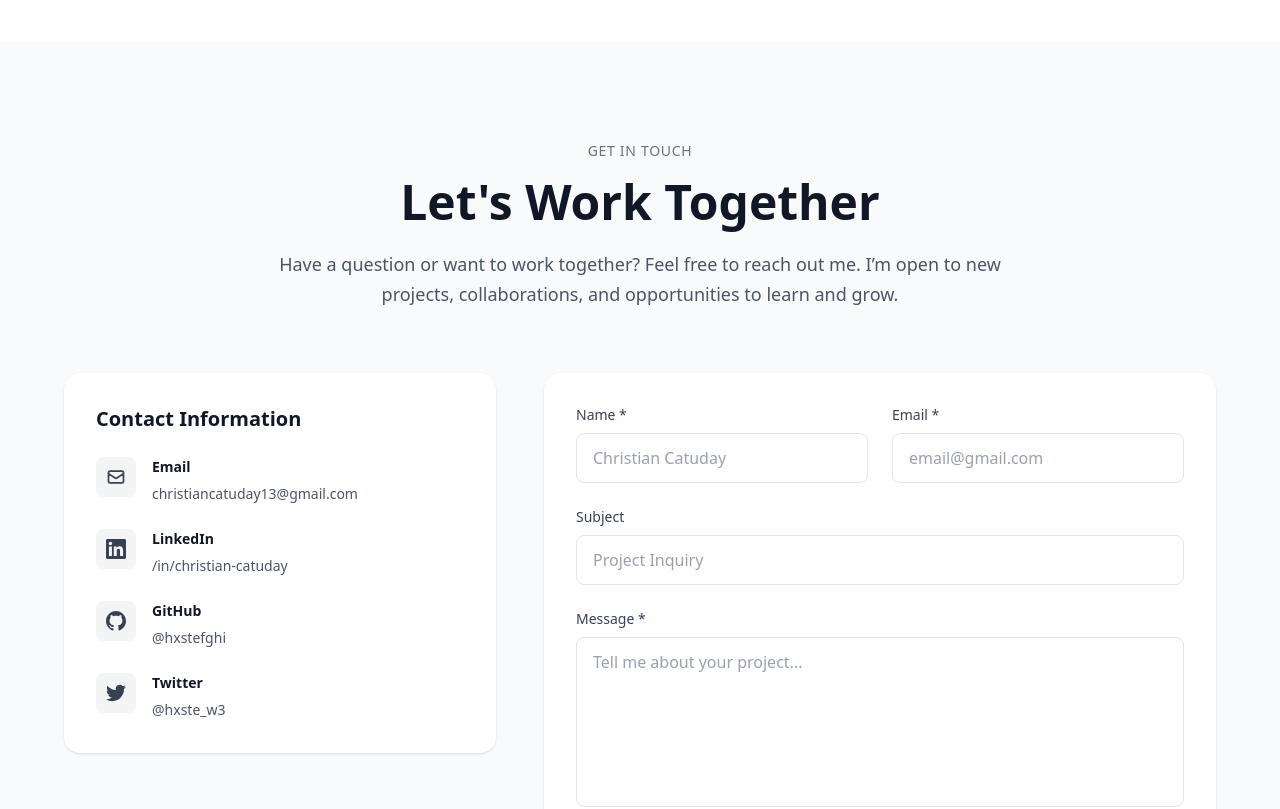
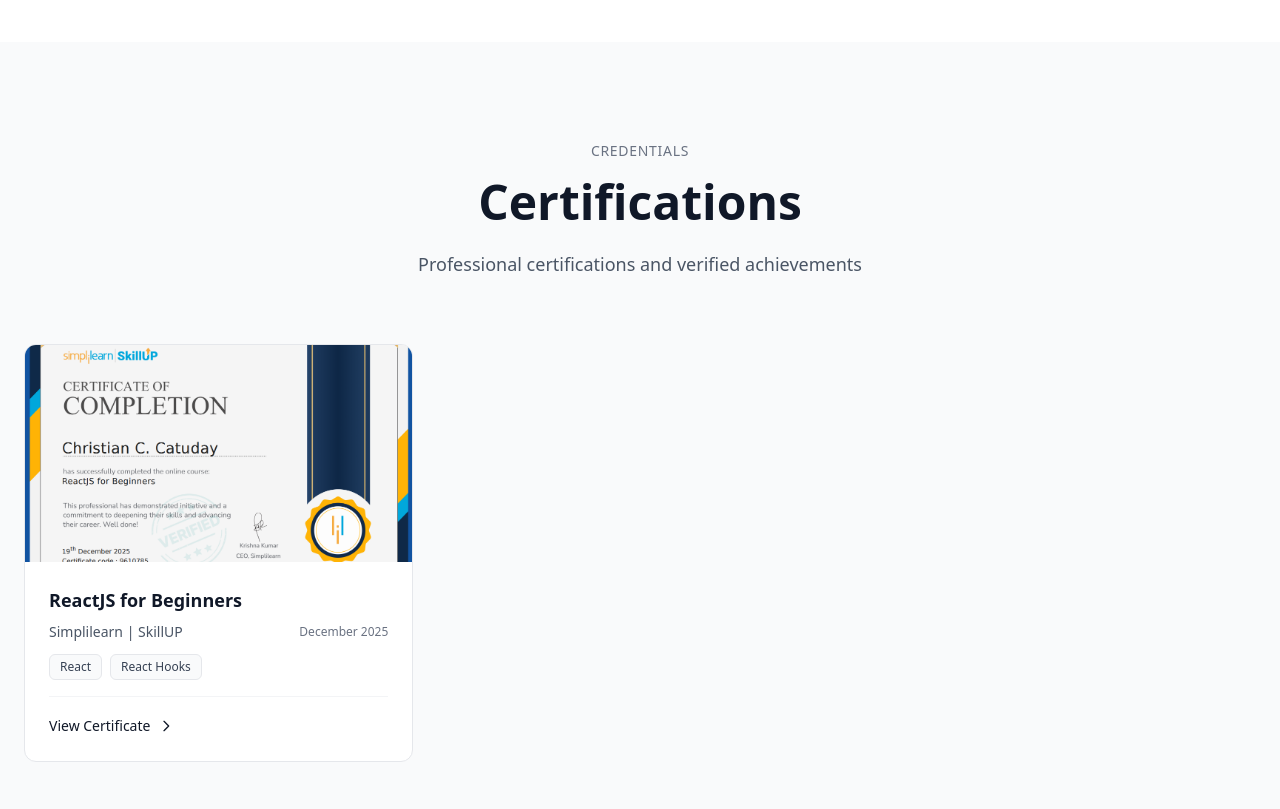
Before and after one commit to hxstefghi/cc-portfolio, a React app in the folder frontend/: page / in a window 1280 px wide. Shown: the part 3520-4329 px from the top of the page. Built offline with nearby package versions, Linux system fonts and the light colour scheme; the HTML template or start-up script is replaced by a standard one.

Commit message:
add certificate in the app.jsx

```diff
--- a/frontend/src/App.jsx
+++ b/frontend/src/App.jsx
@@ -16,6 +16,7 @@
       <Hero scrollToSection={scrollToSection} />
       <About />
       <Projects />
+      <Skills />
       <Contact />
       <Footer />
     </>
--- a/frontend/src/components/Skills.jsx
+++ b/frontend/src/components/Skills.jsx
@@ -14,34 +14,48 @@
 
         <div className="grid grid-cols-1 sm:grid-cols-2 lg:grid-cols-3 gap-6 sm:gap-8">
           {certificatesData.map((cert) => (
-            <div key={cert.id} className="bg-white dark:bg-gray-800 rounded-2xl shadow-sm hover:shadow-xl transition-all overflow-hidden group flex flex-col">
-              <div className="h-48 bg-gradient-to-br from-gray-800 to-gray-900 dark:from-gray-700 dark:to-gray-800 flex items-center justify-center">
-                <div className="text-white text-center p-6">
-                  <div className="text-5xl mb-4">🏆</div>
-                  <h3 className="text-lg font-bold">{cert.name}</h3>
+            <div key={cert.id} className="bg-white dark:bg-gray-800 rounded-xl border border-gray-200 dark:border-gray-700 hover:border-gray-300 dark:hover:border-gray-600 transition-all overflow-hidden group flex flex-col">
+              {/* Certificate Image */}
+              <div className="aspect-video bg-gray-100 dark:bg-gray-900 overflow-hidden">
+                <img
+                  src={cert.image}
+                  alt={cert.name}
+                  className="w-full h-full object-cover group-hover:scale-105 transition-transform duration-300"
+                />
               </div>
+
+              {/* Content */}
+              <div className="p-6 flex flex-col flex-grow">
+                <h3 className="text-lg font-semibold text-gray-900 dark:text-white mb-2 line-clamp-2">
+                  {cert.name}
+                </h3>
+
+                <div className="flex items-center justify-between mb-3 text-sm">
+                  <span className="text-gray-600 dark:text-gray-400">{cert.issuer}</span>
+                  <span className="text-gray-500 dark:text-gray-500 text-xs">{cert.date}</span>
                 </div>
-              <div className="p-6 flex flex-col flex-grow">
-                <div className="flex items-center justify-between mb-4">
-                  <div className="text-sm font-semibold text-gray-900 dark:text-white">{cert.issuer}</div>
-                  <div className="text-xs text-gray-500 dark:text-gray-400">{cert.date}</div>
-                </div>
+
                 <div className="flex flex-wrap gap-2 mb-4">
                   {cert.skills.map((skill, idx) => (
-                    <span key={idx} className="text-xs px-3 py-1 bg-gray-100 dark:bg-gray-700 text-gray-700 dark:text-gray-300 rounded-full">
+                    <span key={idx} className="text-xs px-2.5 py-1 bg-gray-50 dark:bg-gray-900 text-gray-700 dark:text-gray-300 rounded-md border border-gray-200 dark:border-gray-700">
                       {skill}
                     </span>
                   ))}
                 </div>
-                <div className="text-xs text-gray-500 dark:text-gray-400 mb-4">ID: {cert.credentialId}</div>
+
+                <div className="mt-auto pt-4 border-t border-gray-100 dark:border-gray-700">
                   <a
                     href={cert.verifyUrl}
                     target="_blank"
                     rel="noopener noreferrer"
-                  className="block w-full text-center py-2 px-4 bg-gray-900 dark:bg-white text-white dark:text-gray-900 rounded-lg hover:bg-gray-800 dark:hover:bg-gray-100 transition-colors text-sm font-medium mt-auto"
+                    className="inline-flex items-center gap-2 text-sm text-gray-900 dark:text-white hover:text-gray-600 dark:hover:text-gray-300 transition-colors group/link"
                   >
-                  View Certificate
+                    <span>View Certificate</span>
+                    <svg className="w-4 h-4 group-hover/link:translate-x-1 transition-transform" fill="none" stroke="currentColor" viewBox="0 0 24 24">
+                      <path strokeLinecap="round" strokeLinejoin="round" strokeWidth={2} d="M9 5l7 7-7 7" />
+                    </svg>
                   </a>
+                </div>
               </div>
             </div>
           ))}
--- a/frontend/src/data/certificatesData.js
+++ b/frontend/src/data/certificatesData.js
@@ -1,62 +1,12 @@
 export const certificatesData = [
   {
     id: 1,
-    name: "React - The Complete Guide 2024",
-    issuer: "Udemy",
-    date: "December 2024",
-    credentialId: "UC-XXXXXXXX",
-    verifyUrl: "https://www.udemy.com/certificate/UC-XXXXXXXX",
-    image: "/certificates/react-cert.jpg",
-    skills: ["React", "Redux", "Next.js", "React Hooks"]
+    name: "ReactJS for Beginners",
+    issuer: "Simplilearn | SkillUP",
+    date: "December 2025",
+    credentialId: "9610785",
+    verifyUrl: "https://simpli-web.app.link/e/pT4R47BzeZb",
+    image: "/images/react-cert-for-beginners.png",
+    skills: ["React", "React Hooks"]
   },
-  {
-    id: 2,
-    name: "Node.js - The Complete Guide",
-    issuer: "Udemy",
-    date: "November 2024",
-    credentialId: "UC-YYYYYYYY",
-    verifyUrl: "https://www.udemy.com/certificate/UC-YYYYYYYY",
-    image: "/certificates/nodejs-cert.jpg",
-    skills: ["Node.js", "Express", "REST APIs", "MongoDB"]
-  },
-  {
-    id: 3,
-    name: "PHP & MySQL Certification",
-    issuer: "Coursera",
-    date: "October 2024",
-    credentialId: "CERT-123456",
-    verifyUrl: "https://coursera.org/verify/CERT-123456",
-    image: "/certificates/php-mysql-cert.jpg",
-    skills: ["PHP", "MySQL", "Web Development", "Database Design"]
-  },
-  {
-    id: 4,
-    name: "AWS Certified Developer - Associate",
-    issuer: "Amazon Web Services",
-    date: "September 2024",
-    credentialId: "AWS-CERT-789",
-    verifyUrl: "https://aws.amazon.com/verification/AWS-CERT-789",
-    image: "/certificates/aws-cert.jpg",
-    skills: ["AWS", "Cloud Computing", "Lambda", "EC2"]
-  },
-  {
-    id: 5,
-    name: "Full Stack Web Development",
-    issuer: "freeCodeCamp",
-    date: "August 2024",
-    credentialId: "FCC-FULLSTACK",
-    verifyUrl: "https://freecodecamp.org/certification/FCC-FULLSTACK",
-    image: "/certificates/fullstack-cert.jpg",
-    skills: ["HTML", "CSS", "JavaScript", "React", "Node.js"]
-  },
-  {
-    id: 6,
-    name: "Docker & Kubernetes: The Complete Guide",
-    issuer: "Udemy",
-    date: "July 2024",
-    credentialId: "UC-ZZZZZZZZ",
-    verifyUrl: "https://www.udemy.com/certificate/UC-ZZZZZZZZ",
-    image: "/certificates/docker-cert.jpg",
-    skills: ["Docker", "Kubernetes", "DevOps", "CI/CD"]
-  }
 ]
```
Also changed, not shown: frontend/public/images/react-cert-for-beginners.png (added). Lines whose indentation alone changed are shown as unchanged.
